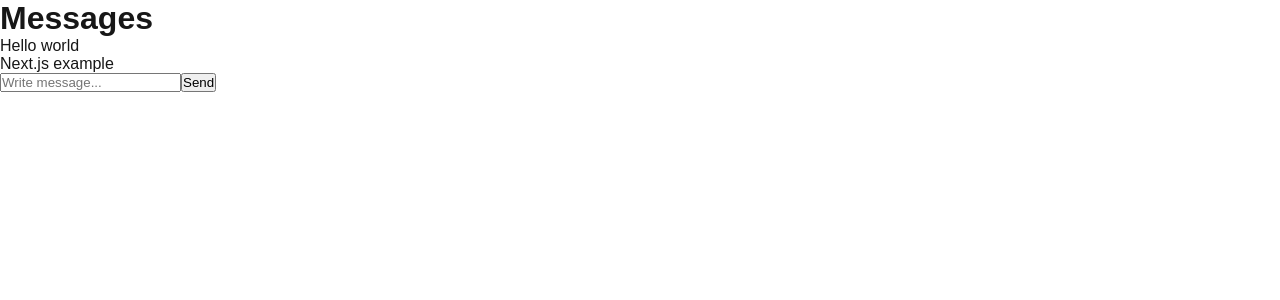
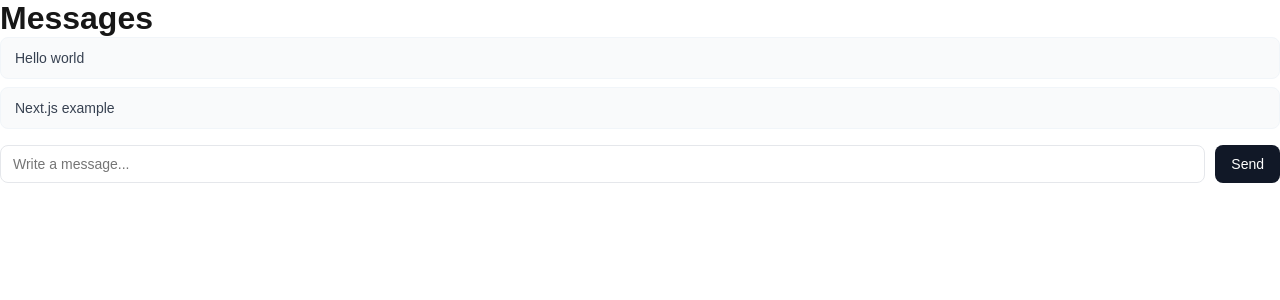
Before and after one commit to npkorintus/nextjs-fullstack-layered-example, a Next.js app: page / in a window 1280 px wide. Shown: the top 300 px of the page. Built offline with nearby package versions, Linux system fonts and the light colour scheme; no server answers.

Commit message:
feat: implement styling to MessageForm and MessageList components

```diff
--- a/src/components/MessageForm.tsx
+++ b/src/components/MessageForm.tsx
@@ -1,38 +1,40 @@
-"use client";
+"use client"
 
-import { useState } from "react";
-import { useRouter } from "next/navigation";
-
-const API_URL = process.env.NEXT_PUBLIC_API_URL || "";
+import { useState } from "react"
+import { useRouter } from "next/navigation"
+import styles from "./MessageForm.module.css"
 
 export default function MessageForm() {
-  const [text, setText] = useState("");
-  const router = useRouter();
+  const [text, setText] = useState("")
+  const router = useRouter()
 
   async function handleSubmit(e: React.FormEvent) {
-    e.preventDefault();
+    e.preventDefault()
 
-    await fetch(`${API_URL}/api/messages`, {
+    await fetch("/api/messages", {
       method: "POST",
       headers: {
-        "Content-Type": "application/json"
+        "Content-Type": "application/json",
       },
-      body: JSON.stringify({ text })
-    });
+      body: JSON.stringify({ text }),
+    })
 
-    setText("");
-    router.refresh();
+    setText("")
+    router.refresh()
   }
 
   return (
-    <form onSubmit={handleSubmit}>
+    <form onSubmit={handleSubmit} className={styles.form}>
       <input
+        className={styles.input}
         value={text}
         onChange={(e) => setText(e.target.value)}
-        placeholder="Write message..."
+        placeholder="Write a message..."
       />
 
-      <button type="submit">Send</button>
+      <button className={styles.button} type="submit">
+        Send
+      </button>
     </form>
-  );
+  )
 }
--- a/src/components/MessageList.tsx
+++ b/src/components/MessageList.tsx
@@ -1,15 +1,18 @@
-import { Message } from "@/types/message";
+import styles from "./MessageList.module.css"
+import { Message } from "@/types/message"
 
 type Props = {
-  messages: Message[];
+  messages: Message[]
 }
 
 export default function MessageList({ messages }: Props) {
   return (
-    <ul>
+    <ul className={styles.list}>
       {messages.map((m) => (
-        <li key={m.id}>{m.text}</li>
+        <li key={m.id} className={styles.message}>
+          {m.text}
+        </li>
       ))}
     </ul>
-  );
+  )
 }
```
